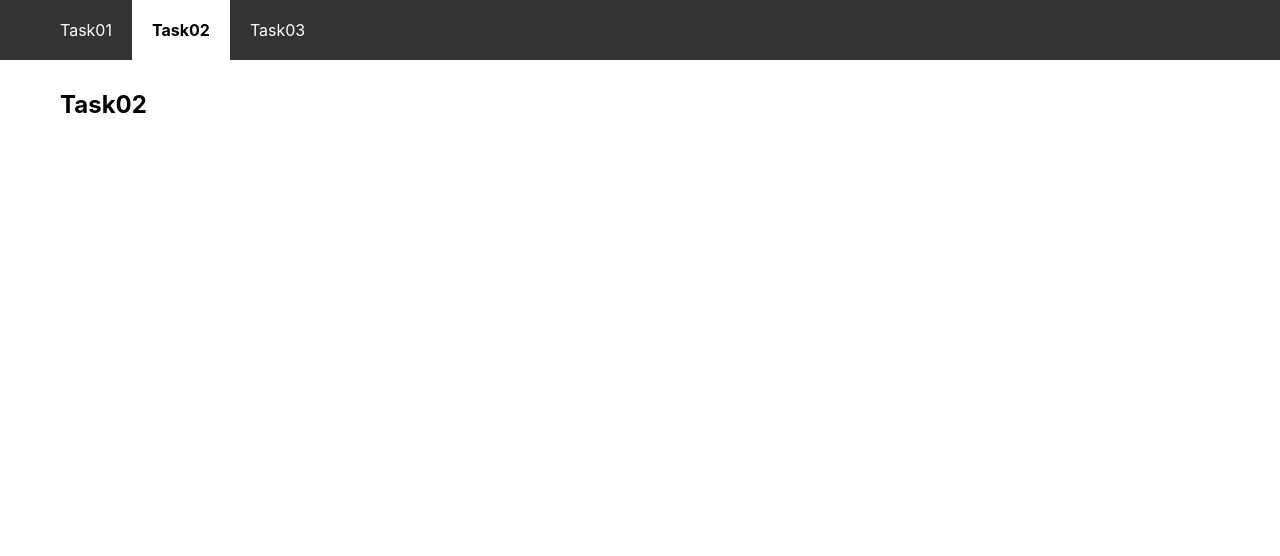
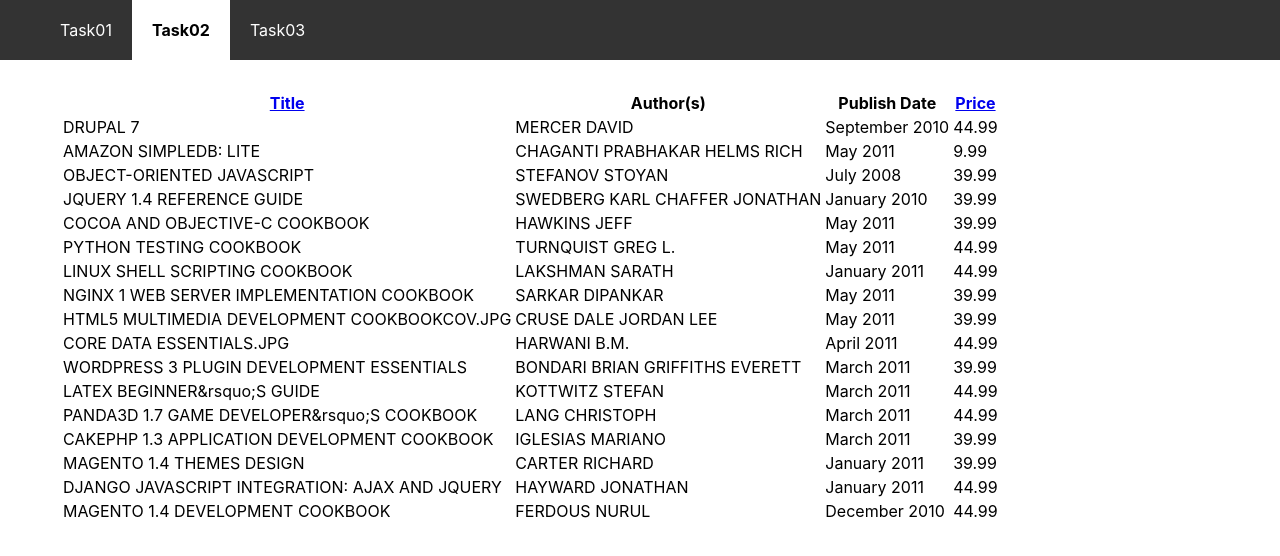
Before and after one commit to leanhdat792/react_lesson1, a React (Create React App) app: page /task02 in a window 1280 px wide. Shown: the top 556 px of the page. Built offline with nearby package versions, Linux system fonts and the light colour scheme.

Commit message:
Continue make Task 2 of react_lesson1

```diff
--- a/src/App.css
+++ b/src/App.css
@@ -99,18 +99,15 @@
   background: #ccc;
 }
 
-.c-tabs li.react-tabs__tab--selected, .tabs li.react-tabs__tab--selected:hover{
+.c-tabs li.c-tabs__active, .tabs li.c-tabs__active:hover{
   background: #fff;
   font-weight: bold;
 }
 
-.react-tabs__tab-panel{
+.c-tabs__content{
+  border: 1px solid #999;
+  border-top: none;
+  padding: 20px;
   font-size: 16px;
   background: #fff;
 }
-
-.react-tabs__tab-panel--selected{
-  border: 1px solid #999;
-  border-top: none;
-  padding: 20px;
-}
--- /dev/null
+++ b/src/components/Table.js
@@ -0,0 +1,32 @@
+import React, { Component } from "react";
+
+class Table extends Component{
+	render(){
+		return(
+			<table>
+      			<thead>
+	      			<tr>
+	      				<th><a href="#" onClick={() => this.props.sortBy('title')}>Title</a></th>
+	      				<th>Author(s)</th>
+	      				<th>Publish Date</th>
+	      				<th><a href="#" onClick={() => this.props.sortBy('price')}>Price</a></th>
+	      			</tr>
+      			</thead>
+      			<tbody>
+	      			{
+	      				this.props.data.map(row => (
+	      					<tr key={row.title}>
+			      				<td>{row.title}</td>
+			      				<td>{row.authors}</td>
+			      				<td>{row.published}</td>
+			      				<td>{row.price}</td>
+			      			</tr>
+	      				))
+	      			}
+	      		</tbody>
+      		</table>
+		);
+	}
+}
+
+export default Table;
--- /dev/null
+++ b/src/components/Tabs.js
@@ -0,0 +1,21 @@
+import React, { Component } from "react";
+
+class Tabs extends Component{
+	render() {
+		return(
+			<ul className="c-tabs" ref={el => this.root = el}>
+				{React.Children.map(this.props.children, (child, i) => {
+					let className = 'c-tabs__link';
+					if(child.key === this.props.active){
+						className = 'c-tabs__link c-tabs__active';
+					}
+					return(
+						<li className={className} onClick={() => {this.props.onChange(child.key)}} >{child}</li>
+					);
+				})}
+			</ul>
+		);
+	}
+}
+
+export default Tabs;
--- a/src/components/Task02.js
+++ b/src/components/Task02.js
@@ -1,10 +1,41 @@
 import React, { Component } from "react";
+import Table from './Table.js'
+
+import data from '../data/book.json'
 
 class Task02 extends Component {
+	constructor(props){
+		super(props)
+		this.state = {
+			data: data,
+			direction: {
+				title: 'asc',
+				price: 'asc',
+			}
+		};
+		this.sortBy = this.sortBy.bind(this)
+	}
+	sortBy(key) {
+		this.setState({
+			data: data.sort((a, b) => (
+				this.state.direction[key] === 'asc'
+				? parseFloat(a[key]) - parseFloat(b[key])
+				: parseFloat(b[key] - parseFloat(a[key]))
+			)),
+			direction: {
+				[key]: this.state.direction[key] === 'asc'
+				? 'desc'
+				: 'asc'
+			}
+		})
+	}
 	render(){
 		return (
 	    	<div className="c-main">
-	      		<h2>Task02</h2>
+	      		<Table
+	      			data={this.state.data}
+	      			sortBy={this.sortBy}
+	      		/>
 	    	</div>
 	  	);
 	}
--- a/src/components/Task03.js
+++ b/src/components/Task03.js
@@ -1,26 +1,25 @@
 import React, { Component } from "react";
-import { Tab, Tabs, TabList, TabPanel } from 'react-tabs';
+import Tabs from './Tabs.js';
 
 class Task03 extends Component {
+	constructor(props){
+		super(props);
+		this.state = {active: 'tab1'};
+	}
 	render(){
+		const content = {
+			tab1: 'Lorem ipsum dolor sit amet, consectetur adipisicing elit. Dignissimos ratione provident fugit consequuntur tempora esse repellendus, pariatur labore quos qui.',
+			tab2: 'Lorem ipsum dolor sit amet, consectetur adipisicing elit. Ex suscipit, cupiditate voluptatum facere, quis quibusdam, velit impedit nisi veritatis explicabo cumque at. Facere blanditiis quisquam dolorum, itaque consequuntur, sequi distinctio assumenda! Nisi laboriosam fugit, aliquid esse amet itaque consequuntur ratione?',
+			tab3: 'Lorem ipsum dolor',
+		}
 	  	return (
 	    	<div className="c-main">
-	    	    <Tabs>
-		      		<TabList className="c-tabs">
-		      			<Tab>Tab 1</Tab>
-		      			<Tab>Tab 2</Tab>
-		      			<Tab>Tab 3</Tab>
-		      		</TabList>
-	      			<TabPanel>
-	      				Lorem ipsum dolor sit amet, consectetur adipisicing elit. Dignissimos ratione provident fugit consequuntur tempora esse repellendus, pariatur labore quos qui.
-	      			</TabPanel>
-	      			<TabPanel>
-	      				Lorem ipsum dolor sit amet, consectetur adipisicing elit. Ex suscipit, cupiditate voluptatum facere, quis quibusdam, velit impedit nisi veritatis explicabo cumque at. Facere blanditiis quisquam dolorum, itaque consequuntur, sequi distinctio assumenda! Nisi laboriosam fugit, aliquid esse amet itaque consequuntur ratione?
-	      			</TabPanel>
-	      			<TabPanel>
-	      				Lorem ipsum dolor
-	      			</TabPanel>
+	    	    <Tabs active={this.state.active} onChange={active => this.setState({active})}>
+		      		<span key="tab1">Tab 1</span>
+		      		<span key="tab2">Tab 2</span>
+		      		<span key="tab3">Tab 3</span>
 	      		</Tabs>
+	      		<div className="c-tabs__content">{content[this.state.active]}</div>
 	    	</div>
 	  	);
 	}
--- /dev/null
+++ b/src/data/book.json
@@ -0,0 +1,135 @@
+[
+	{
+		"img":"2862_OS.jpg",
+		"title":"DRUPAL 7",
+		"authors":"MERCER DAVID",
+		"published":"September 2010",
+		"price":44.99,
+		"publishedYM":"2010-09"
+	},
+	{
+		"img":"3685EN_Amazon%20SimpleDB_LITE_0.jpg",
+		"title":"AMAZON SIMPLEDB: LITE",
+		"authors":"CHAGANTI PRABHAKAR HELMS RICH",
+		"published":"May 2011",
+		"price":9.99,
+		"publishedYM":"2011-05"
+	},
+	{
+		"img":"1847194141.jpg",
+		"title":"OBJECT-ORIENTED JAVASCRIPT",
+		"authors":"STEFANOV STOYAN",
+		"published":"July 2008",
+		"price":39.99,
+		"publishedYM":"2008-07"
+	},
+	{
+		"img":"0042_MockupCover_0.jpg",
+		"title":"JQUERY 1.4 REFERENCE GUIDE",
+		"authors":"SWEDBERG KARL CHAFFER JONATHAN",
+		"published":"January 2010",
+		"price":39.99,
+		"publishedYM":"2010-01"
+	},
+	{
+		"img":"0386OT_Cocoa%20and%20OBjective-C%20Cookbookcov.jpg",
+		"title":"COCOA AND OBJECTIVE-C COOKBOOK",
+		"authors":"HAWKINS JEFF",
+		"published":"May 2011",
+		"price":39.99,
+		"publishedYM":"2011-05"
+	},
+	{
+		"img":"4668_Python%20Testing%20Cookbook.jpg",
+		"title":"PYTHON TESTING COOKBOOK",
+		"authors":"TURNQUIST GREG L.",
+		"published":"May 2011",
+		"price":44.99,
+		"publishedYM":"2011-05"
+	},
+	{
+		"img":"3760OS_Linux%20Shell%20Scripting%20Cookbook.jpg",
+		"title":"LINUX SHELL SCRIPTING COOKBOOK",
+		"authors":"LAKSHMAN SARATH",
+		"published":"January 2011",
+		"price":44.99,
+		"publishedYM":"2011-01"
+	},
+	{
+		"img":"4965OS_Nginx%201%20Web%20Server%20Implementation%20Cookbook.jpg",
+		"title":"NGINX 1 WEB SERVER IMPLEMENTATION COOKBOOK",
+		"authors":"SARKAR DIPANKAR",
+		"published":"May 2011",
+		"price":39.99,
+		"publishedYM":"2011-05"
+	},
+	{
+		"img":"1048OT_HTML5%20Multimedia%20Development%20Cookbookcov.jpg",
+		"title":"HTML5 MULTIMEDIA DEVELOPMENT COOKBOOKCOV.JPG",
+		"authors":"CRUSE DALE JORDAN LEE",
+		"published":"May 2011",
+		"price":39.99,
+		"publishedYM":"2011-05"
+	},
+	{
+		"img":"0942OT_Core%20Data%20Essentials_0.jpg",
+		"title":"CORE DATA ESSENTIALS.JPG",
+		"authors":"HARWANI B.M.",
+		"published":"April 2011",
+		"price":44.99,
+		"publishedYM":"2011-04"
+	},
+	{
+		"img":"3524OS_WordPress%203%20Plugin%20Development%20Essentials_0.jpg",
+		"title":"WORDPRESS 3 PLUGIN DEVELOPMENT ESSENTIALS",
+		"authors":"BONDARI BRIAN GRIFFITHS EVERETT",
+		"published":"March 2011",
+		"price":39.99,
+		"publishedYM":"2011-03"
+	},
+	{
+		"img":"9867_Latex%20cov.jpg",
+		"title":"LATEX BEGINNER&rsquo;S GUIDE",
+		"authors":"KOTTWITZ STEFAN",
+		"published":"March 2011",
+		"price":44.99,
+		"publishedYM":"2011-03"
+	},
+	{
+		"img":"2923OS_Panda3D%20game%20developer%E2%80%99s%20cookbook.jpg",
+		"title":"PANDA3D 1.7 GAME DEVELOPER&rsquo;S COOKBOOK",
+		"authors":"LANG CHRISTOPH",
+		"published":"March 2011",
+		"price":44.99,
+		"publishedYM":"2011-03"
+	},
+	{
+		"img":"1926_Cake%20PHP%201.3cov.jpg",
+		"title":"CAKEPHP 1.3 APPLICATION DEVELOPMENT COOKBOOK",
+		"authors":"IGLESIAS MARIANO",
+		"published":"March 2011",
+		"price":39.99,"publishedYM":"2011-03"
+	},
+	{
+		"img":"4804os_mockupcover_ex.jpg",
+		"title":"MAGENTO 1.4 THEMES DESIGN",
+		"authors":"CARTER RICHARD",
+		"published":"January 2011",
+		"price":39.99,"publishedYM":"2011-01"
+	},
+	{
+		"img":"0349OS_MockupCover_0.jpg",
+		"title":"DJANGO JAVASCRIPT INTEGRATION: AJAX AND JQUERY",
+		"authors":"HAYWARD JONATHAN",
+		"published":"January 2011",
+		"price":44.99,
+		"publishedYM":"2011-01"
+	},
+	{
+		"img":"1445OS_MockupCover_Magento_1.4_Development_Cookbook_cb.jpg",
+		"title":"MAGENTO 1.4 DEVELOPMENT COOKBOOK",
+		"authors":"FERDOUS NURUL",
+		"published":"December 2010",
+		"price":44.99,"publishedYM":"2010-12"
+	}
+]
```
Also changed, not shown: 1 other file (tests, documents, lock files or other folders).
